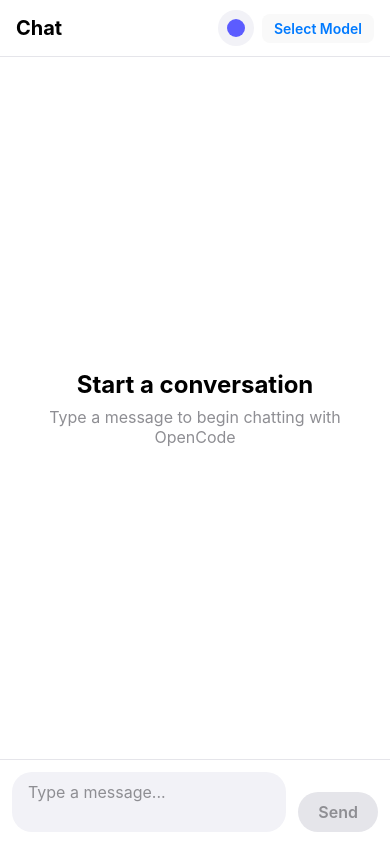
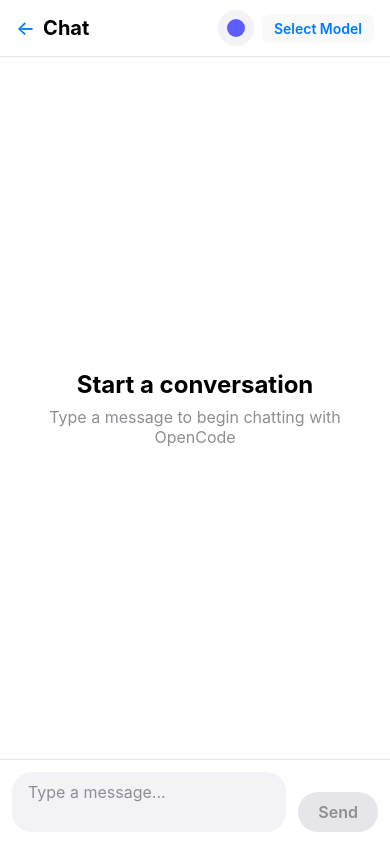
Before and after one commit to hanpham32/opencode-mobile-client, a React Native app: screen /Chat in a window 390 px wide. Built offline with nearby package versions, Linux system fonts and the light colour scheme; no server answers.

Commit message:
feat(ui): add back button to ChatScreen for navigation

```diff
--- a/src/screens/ChatScreen.tsx
+++ b/src/screens/ChatScreen.tsx
@@ -191,6 +191,9 @@ export default function ChatScreen() {
       <StatusBar barStyle={theme === 'dark' ? 'light-content' : 'dark-content'} />
       <View style={[styles.header, { backgroundColor: colors.headerBackground, borderBottomColor: colors.border }]}>
         <View style={styles.headerLeft}>
+          <TouchableOpacity style={styles.backButton} onPress={() => navigation.goBack()}>
+            <Text style={[styles.backButtonText, { color: colors.textPrimary }]}>←</Text>
+          </TouchableOpacity>
           <Text style={[styles.headerTitle, { color: colors.text }]} numberOfLines={1}>
             {useChatStore.getState().currentSession?.title || 'Chat'}
           </Text>
@@ -284,7 +287,16 @@ const styles = StyleSheet.create({
   },
   headerLeft: {
     flex: 1,
+    flexDirection: 'row',
+    alignItems: 'center',
     marginRight: 12,
+  },
+  backButton: {
+    paddingRight: 8,
+  },
+  backButtonText: {
+    fontSize: 20,
+    fontWeight: '500',
   },
   headerTitle: {
     fontSize: 20,
```
